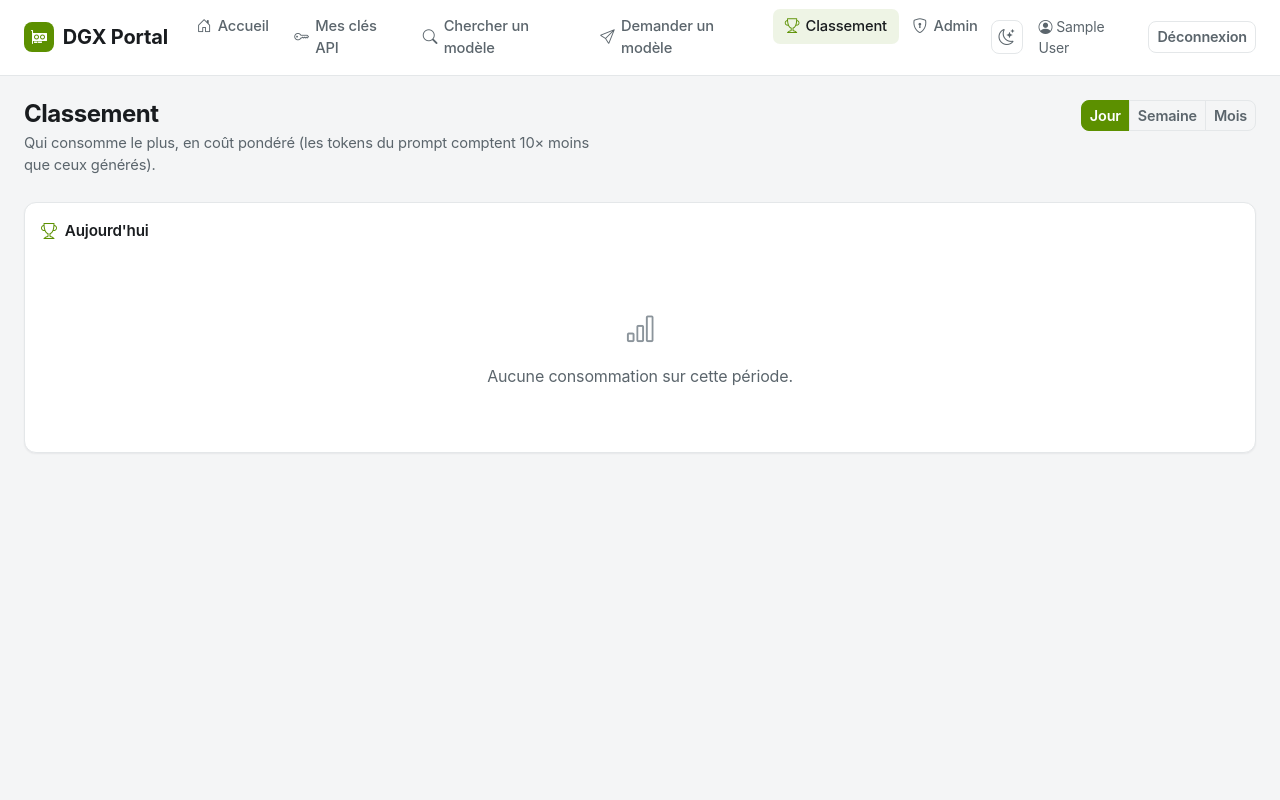
After one commit to Sunderrrr/dgx-spark-llm-platform, a Flask app: page /ranking in a window 1280 px wide. The commit adds this page. Run offline with Flask 3, Linux system fonts and the light colour scheme; the visitor is signed in with stand-in values (Sample User, id 1); parts of the project's set-up code (start-up, migrations or seed data) failed here and were passed over; some libraries are stand-ins or nearby versions.

Commit message:
Add usage leaderboard + hourly consumption chart
New /ranking page (visible to all users): ranks users by weighted spend
(input×0.1 + output×1) over day/week/month, with a colorblind-validated
categorical palette consistent in light/dark. Admin dashboard gains a
per-user stacked hourly chart of today's consumption with the peak hour
highlighted.

Data comes from LiteLLM's Postgres (LiteLLM_SpendLogs, timestamped per
request); the portal connects read-only (autocommit), maps each key hash
to a username via LiteLLM key metadata (active + deleted keys), converts
UTC->Europe/Paris for local-hour bucketing, and excludes the master key.
Charts are dependency-free HTML/CSS bars themed via CSS variables.

Adds psycopg2-binary and LITELLM_DATABASE_URL/TZ_DISPLAY env.

```diff
--- a/dgx-portal/app.py
+++ b/dgx-portal/app.py
@@ -5,7 +5,8 @@ from ldap3.utils.conv import escape_filter_chars
 from ldap3.utils.dn import escape_rdn
 from email.mime.multipart import MIMEMultipart
 from email.mime.text import MIMEText
-from datetime import datetime
+from datetime import datetime, timedelta
+from zoneinfo import ZoneInfo
 from functools import wraps
 from urllib.parse import urlparse
 from werkzeug.middleware.proxy_fix import ProxyFix
@@ -65,6 +66,9 @@ KEY_DURATION  = os.environ.get('KEY_BUDGET_DURATION', '1d')
 DB_PATH       = '/app/data/portal.db'
 # URL publique de l'API compatible OpenAI, affichée aux utilisateurs.
 PUBLIC_API_URL = os.environ.get('PUBLIC_API_URL', 'https://api.example.org/v1')
+# Base LiteLLM (Postgres) pour les statistiques de consommation horodatées.
+LITELLM_DB_URL = os.environ.get('LITELLM_DATABASE_URL', '')
+LOCAL_TZ       = os.environ.get('TZ_DISPLAY', 'Europe/Paris')
 
 # ── SSO / OIDC (Authentik) ───────────────────────────────────────────────────
 OIDC_METADATA_URL  = os.environ.get('OIDC_METADATA_URL', '')
@@ -705,6 +709,26 @@ def search():
     results = search_hf_models(query, task) if query else []
     return render_template('search.html', results=results, query=query, task=task)
 
+@app.route('/ranking')
+@login_required
+def ranking():
+    period = request.args.get('period', 'day')
+    if period not in ('day', 'week', 'month'):
+        period = 'day'
+    raw = ranking_data(period)
+    series = _series_for([u for u, _ in raw])
+    top = raw[0][1] if raw else 0
+    rows = [{
+        'rank': i + 1,
+        'username': u,
+        'spend': s,
+        'pct': (s / top * 100) if top else 0,
+        'series': series[u],
+        'is_me': u == session['username'],
+    } for i, (u, s) in enumerate(raw)]
+    labels = {'day': "Aujourd'hui", 'week': '7 derniers jours', 'month': '30 derniers jours'}
+    return render_template('ranking.html', rows=rows, period=period, period_label=labels[period])
+
 @app.route('/request', methods=['GET', 'POST'])
 @login_required
 def request_model():
@@ -781,6 +805,118 @@ def admin_get_user_consumption():
             u['max_budget'] += k['max_budget']
     return sorted(users.values(), key=lambda u: u['spend'], reverse=True)
 
+
+# ── Statistiques de consommation (base LiteLLM Postgres) ─────────────────────
+# La colonne SpendLogs.spend applique déjà la pondération input×0.1 + output×1
+# (= "coût pondéré" / budget). startTime est en UTC → converti en LOCAL_TZ.
+
+# Pseudo-clés qui ne correspondent pas à un utilisateur (appels admin/health).
+_NON_USER_KEYS = {'litellm_proxy_master_key', 'None', ''}
+
+def _spend_conn():
+    if not LITELLM_DB_URL:
+        return None
+    try:
+        import psycopg2
+        conn = psycopg2.connect(LITELLM_DB_URL, connect_timeout=4)
+        conn.autocommit = True   # lecture seule : évite qu'une requête ratée avorte la transaction
+        return conn
+    except Exception:
+        return None
+
+def _key_user_map(conn):
+    """token(hash) -> username, depuis les métadonnées des clés (actives + supprimées)."""
+    mapping = {}
+    cur = conn.cursor()
+    for table in ('LiteLLM_VerificationToken', 'LiteLLM_DeletedVerificationToken',
+                  'LiteLLM_DeprecatedVerificationToken'):
+        try:
+            cur.execute(f"SELECT token, metadata->>'user' FROM \"{table}\"")
+            for token, user in cur.fetchall():
+                if token and user and token not in mapping:
+                    mapping[token] = user
+        except Exception:
+            pass
+    return mapping
+
+def _series_for(usernames):
+    """username -> classe de couleur stable (ordre alphabétique, 8 slots + 'other')."""
+    out = {}
+    for i, u in enumerate(sorted(usernames)):
+        out[u] = f"s{i+1}" if i < 8 else "other"
+    return out
+
+def ranking_data(period='day'):
+    """[(username, spend)] trié décroissant sur la fenêtre choisie."""
+    conn = _spend_conn()
+    if not conn:
+        return []
+    try:
+        now_local = datetime.now(ZoneInfo(LOCAL_TZ))
+        if period == 'week':
+            cutoff = (now_local - timedelta(days=7))
+        elif period == 'month':
+            cutoff = (now_local - timedelta(days=30))
+        else:  # day = depuis minuit local aujourd'hui
+            cutoff = now_local.replace(hour=0, minute=0, second=0, microsecond=0)
+        cutoff_utc = cutoff.astimezone(ZoneInfo('UTC')).replace(tzinfo=None)
+        umap = _key_user_map(conn)
+        cur = conn.cursor()
+        cur.execute('SELECT api_key, SUM(spend) FROM "LiteLLM_SpendLogs" '
+                    'WHERE "startTime" >= %s GROUP BY api_key', (cutoff_utc,))
+        totals = {}
+        for api_key, spend in cur.fetchall():
+            if api_key in _NON_USER_KEYS:
+                continue
+            user = umap.get(api_key, 'inconnu')
+            totals[user] = totals.get(user, 0) + (spend or 0)
+        return sorted([t for t in totals.items() if t[1] > 0], key=lambda x: x[1], reverse=True)
+    except Exception:
+        return []
+    finally:
+        conn.close()
+
+def hourly_data():
+    """Consommation d'aujourd'hui par heure locale, empilée par utilisateur."""
+    conn = _spend_conn()
+    if not conn:
+        return None
+    try:
+        umap = _key_user_map(conn)
+        cur = conn.cursor()
+        cur.execute(
+            'SELECT EXTRACT(HOUR FROM (("startTime" AT TIME ZONE \'UTC\') AT TIME ZONE %s))::int AS h, '
+            'api_key, SUM(spend) FROM "LiteLLM_SpendLogs" '
+            'WHERE (("startTime" AT TIME ZONE \'UTC\') AT TIME ZONE %s)::date '
+            '    = (now() AT TIME ZONE %s)::date '
+            'GROUP BY h, api_key', (LOCAL_TZ, LOCAL_TZ, LOCAL_TZ))
+        by_hour = {h: {} for h in range(24)}
+        users = set()
+        for h, api_key, spend in cur.fetchall():
+            if api_key in _NON_USER_KEYS or not spend:
+                continue
+            user = umap.get(api_key, 'inconnu')
+            by_hour[h][user] = by_hour[h].get(user, 0) + spend
+            users.add(user)
+        series = _series_for(users)
+        max_total = max((sum(v.values()) for v in by_hour.values()), default=0) or 1
+        hours = []
+        peak_hour, peak_val = 0, 0
+        for h in range(24):
+            total = sum(by_hour[h].values())
+            if total > peak_val:
+                peak_val, peak_hour = total, h
+            segs = [{'user': u, 'spend': s, 'h_pct': s / max_total * 100, 'series': series[u]}
+                    for u, s in sorted(by_hour[h].items(), key=lambda x: x[0])]
+            hours.append({'hour': h, 'total': total, 'segments': segs})
+        legend = [{'user': u, 'series': series[u]} for u in sorted(users)]
+        return {'hours': hours, 'legend': legend, 'max_total': max_total,
+                'peak_hour': peak_hour, 'has_data': peak_val > 0}
+    except Exception:
+        return None
+    finally:
+        conn.close()
+
 @app.route('/admin/consumption')
 @admin_required
 def admin_consumption():
@@ -807,6 +943,7 @@ def admin():
                            stats=stats, spend_data=spend_data,
                            model_cfgs=model_cfgs, v_status=v_status,
                            init_logs=init_logs, budget_reqs=budget_reqs,
+                           hourly=hourly_data(),
                            default_key_budget=get_setting('default_key_budget', KEY_BUDGET),
                            default_key_duration=get_setting('default_key_duration', KEY_DURATION))
 
--- a/dgx-portal/requirements.txt
+++ b/dgx-portal/requirements.txt
@@ -3,3 +3,4 @@ ldap3==2.9.1
 requests==2.32.3
 gunicorn==22.0.0
 Authlib==1.3.2
+psycopg2-binary==2.9.9
--- a/dgx-portal/templates/base.html
+++ b/dgx-portal/templates/base.html
@@ -237,6 +237,39 @@
     .count.stale .live-dot { background: var(--danger); animation: none; }
     :focus-visible { outline: 2px solid var(--accent); outline-offset: 2px; }
     @media (prefers-reduced-motion: reduce) { * { transition: none !important; animation: none !important; } }
+
+    /* ── Palette catégorielle (validée CVD, cf. dataviz) ─────── */
+    [data-bs-theme="light"] {
+      --s1:#2a78d6; --s2:#1baf7a; --s3:#eda100; --s4:#008300;
+      --s5:#4a3aa7; --s6:#e34948; --s7:#e87ba4; --s8:#eb6834; --sother:#8a949b;
+    }
+    [data-bs-theme="dark"] {
+      --s1:#3987e5; --s2:#199e70; --s3:#c98500; --s4:#008300;
+      --s5:#9085e9; --s6:#e66767; --s7:#d55181; --s8:#d95926; --sother:#6a737a;
+    }
+    .fill-s1{background:var(--s1)} .fill-s2{background:var(--s2)} .fill-s3{background:var(--s3)}
+    .fill-s4{background:var(--s4)} .fill-s5{background:var(--s5)} .fill-s6{background:var(--s6)}
+    .fill-s7{background:var(--s7)} .fill-s8{background:var(--s8)} .fill-sother{background:var(--sother)}
+    .swatch { width:10px; height:10px; border-radius:3px; display:inline-block; vertical-align:middle; }
+
+    /* ── Barres de classement ───────────────────────────────── */
+    .rank-row { display:grid; grid-template-columns:2rem minmax(90px,170px) 1fr auto; gap:.75rem; align-items:center; padding:.45rem 0; }
+    .rank-num { font-weight:700; color:var(--text-muted); text-align:center; font-variant-numeric:tabular-nums; font-size:1.1rem; }
+    .rank-label { font-weight:600; font-size:.9rem; white-space:nowrap; overflow:hidden; text-overflow:ellipsis; }
+    .rank-bar-track { height:16px; border-radius:5px; background:var(--surface-hover); overflow:hidden; }
+    .rank-bar-fill { height:100%; border-radius:5px; min-width:4px; }
+    .rank-val { font-variant-numeric:tabular-nums; font-weight:600; white-space:nowrap; color:var(--text); }
+    .rank-row.me { background:var(--accent-soft); border-radius:8px; margin:0 -.5rem; padding-left:.5rem; padding-right:.5rem; }
+
+    /* ── Graphe horaire empilé ──────────────────────────────── */
+    .hourly { display:flex; align-items:flex-end; gap:2px; height:170px; padding-top:.5rem; }
+    .hourly-col { flex:1; display:flex; flex-direction:column-reverse; align-items:stretch; height:100%;
+                  border-radius:4px 4px 0 0; overflow:hidden; position:relative; }
+    .hourly-seg { width:100%; flex:0 0 auto; border-top:2px solid var(--surface); }
+    .hourly-col:hover { outline:2px solid var(--border-strong); outline-offset:1px; }
+    .hourly-peak { box-shadow:inset 0 0 0 2px var(--accent); border-radius:4px 4px 0 0; }
+    .hourly-axis { display:flex; gap:2px; margin-top:.35rem; }
+    .hourly-axis span { flex:1; text-align:center; font-size:.6rem; color:var(--text-faint); font-variant-numeric:tabular-nums; }
   </style>
 </head>
 <body>
@@ -253,6 +286,7 @@
         <li class="nav-item"><a class="nav-link {% if path.startswith('/keys') %}active{% endif %}" href="/keys"><i class="bi bi-key"></i> Mes clés API</a></li>
         <li class="nav-item"><a class="nav-link {% if path.startswith('/search') %}active{% endif %}" href="/search"><i class="bi bi-search"></i> Chercher un modèle</a></li>
         <li class="nav-item"><a class="nav-link {% if path.startswith('/request') %}active{% endif %}" href="/request"><i class="bi bi-send"></i> Demander un modèle</a></li>
+        <li class="nav-item"><a class="nav-link {% if path.startswith('/ranking') %}active{% endif %}" href="/ranking"><i class="bi bi-trophy"></i> Classement</a></li>
         {% if session.is_admin %}
         <li class="nav-item"><a class="nav-link admin-link {% if path.startswith('/admin') %}active{% endif %}" href="/admin"><i class="bi bi-shield-lock"></i> Admin</a></li>
         {% endif %}
--- /dev/null
+++ b/dgx-portal/templates/ranking.html
@@ -0,0 +1,49 @@
+{% extends "base.html" %}
+{% block title %}Classement — DGX Portal{% endblock %}
+{% block content %}
+<div class="row g-4">
+  <div class="col-12">
+    <div class="page-head">
+      <div>
+        <h1 class="page-head-title">Classement</h1>
+        <p class="page-head-sub">Qui consomme le plus, en coût pondéré (les tokens du prompt comptent 10× moins que ceux générés).</p>
+      </div>
+      <div class="btn-group" role="group">
+        <a href="/ranking?period=day"   class="btn btn-sm {{ 'btn-success' if period=='day'   else 'btn-outline-secondary' }}">Jour</a>
+        <a href="/ranking?period=week"  class="btn btn-sm {{ 'btn-success' if period=='week'  else 'btn-outline-secondary' }}">Semaine</a>
+        <a href="/ranking?period=month" class="btn btn-sm {{ 'btn-success' if period=='month' else 'btn-outline-secondary' }}">Mois</a>
+      </div>
+    </div>
+
+    <div class="card">
+      <div class="card-body">
+        <div class="section-label mb-3"><i class="bi bi-trophy"></i> {{ period_label }}</div>
+        {% if rows %}
+          {% for r in rows %}
+          <div class="rank-row {% if r.is_me %}me{% endif %}">
+            <div class="rank-num">
+              {% if r.rank == 1 %}🥇{% elif r.rank == 2 %}🥈{% elif r.rank == 3 %}🥉{% else %}{{ r.rank }}{% endif %}
+            </div>
+            <div class="rank-label">
+              <span class="swatch fill-{{ r.series }}"></span> {{ r.username }}{% if r.is_me %} <span class="badge bg-secondary">toi</span>{% endif %}
+            </div>
+            <div class="rank-bar-track">
+              <div class="rank-bar-fill fill-{{ r.series }}" style="width: {{ [r.pct, 4]|max }}%"></div>
+            </div>
+            <div class="rank-val">{{ "{:,.0f}".format(r.spend).replace(',', ' ') }}</div>
+          </div>
+          {% endfor %}
+          <div class="text-secondary small mt-3">
+            <i class="bi bi-info-circle"></i> Unité = coût pondéré (input × 0,1 + output × 1). Données depuis les logs LiteLLM.
+          </div>
+        {% else %}
+          <div class="empty-state">
+            <i class="bi bi-bar-chart"></i>
+            Aucune consommation sur cette période.
+          </div>
+        {% endif %}
+      </div>
+    </div>
+  </div>
+</div>
+{% endblock %}
--- a/docker-compose.yml
+++ b/docker-compose.yml
@@ -74,6 +74,9 @@ services:
       RUNNER_TOKEN: ${RUNNER_TOKEN}
       # URL publique de l'API compatible OpenAI affichée aux utilisateurs
       PUBLIC_API_URL: https://api.example.org/v1
+      # Base LiteLLM pour les stats de consommation (ranking + graphe horaire)
+      LITELLM_DATABASE_URL: postgresql://litellm:${POSTGRES_PASSWORD}@postgres/litellm
+      TZ_DISPLAY: Europe/Paris
       # ── SSO / OIDC (Authentik) ──
       OIDC_METADATA_URL: https://sso.example.org/application/o/dgx-spark/.well-known/openid-configuration
       OIDC_CLIENT_ID: ${OIDC_CLIENT_ID}
```
Also changed, not shown: dgx-portal/templates/admin.html (+34 -0 lines), README.md.
